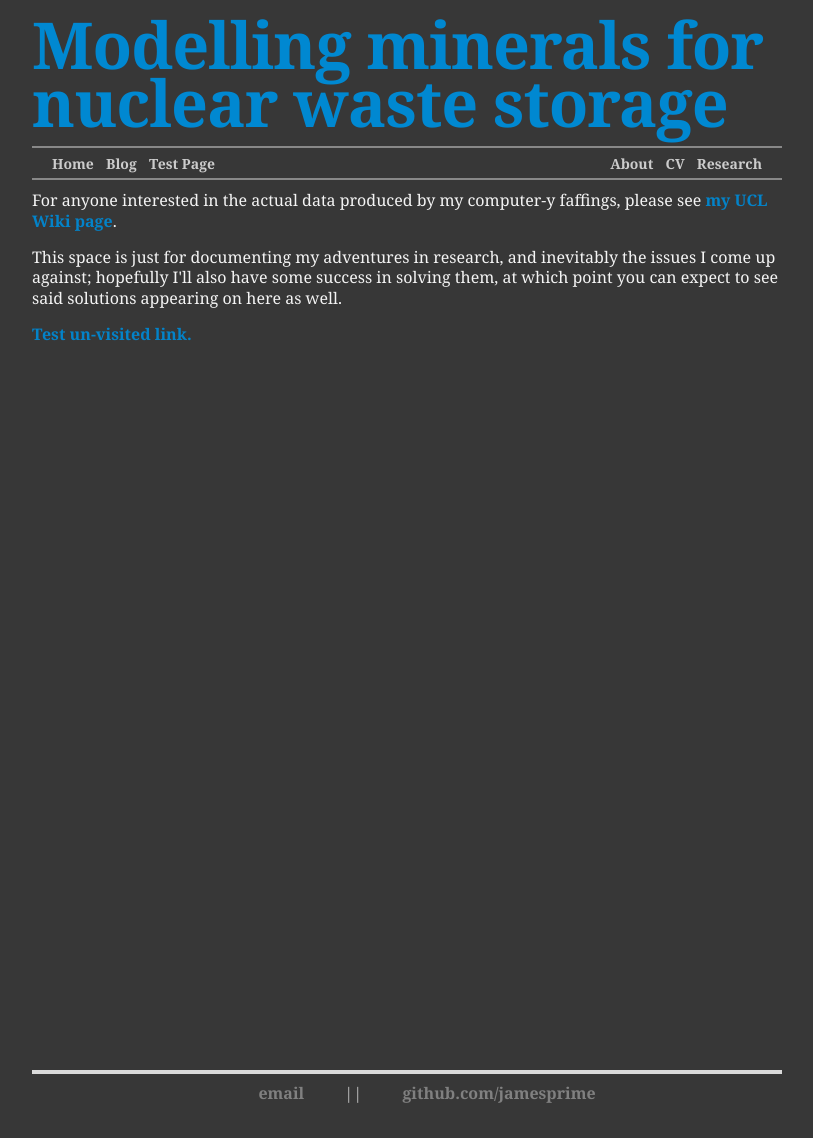
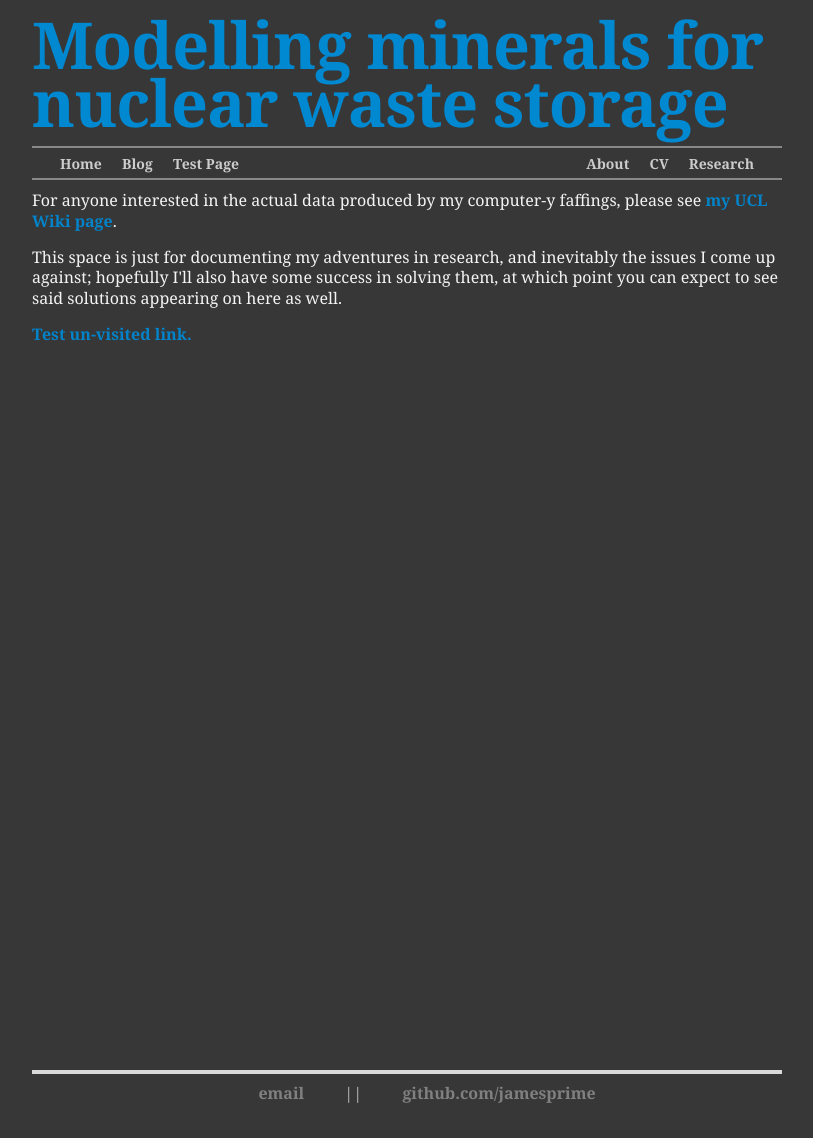
Before and after one commit to jamesprime/jamesprime.github.io, a Jekyll site: the page built from index.html, in a window 1280 px wide. Shown: the whole page, without its empty margins (233-1046 px from the left). Built offline with Jekyll 4.4.1, drawn with Linux system fonts in a browser that asks for light colours; nearby versions of some CDN libraries; some web fonts are replaced.

Commit message:
Updated /_sass/jp-minimal.scss
Changed both .leftbuttons ul li and .rightbuttons ul li padding from 0 8px 0 0 and 0 0 0 8px, respectively, to 0 8px in both cases, as a test

```diff
--- a/_sass/jp-minimal.scss
+++ b/_sass/jp-minimal.scss
@@ -296,7 +296,7 @@ div.slogan {
             margin-left: 0;
 
             li {
-                padding: 0 8px 0 0;
+                padding: 0 8px;
             }
         }
     }
@@ -308,7 +308,7 @@ div.slogan {
 
         ul {
             li {
-                padding: 0 0 0 8px;
+                padding: 0 8px;
             }
         }
     }
```
